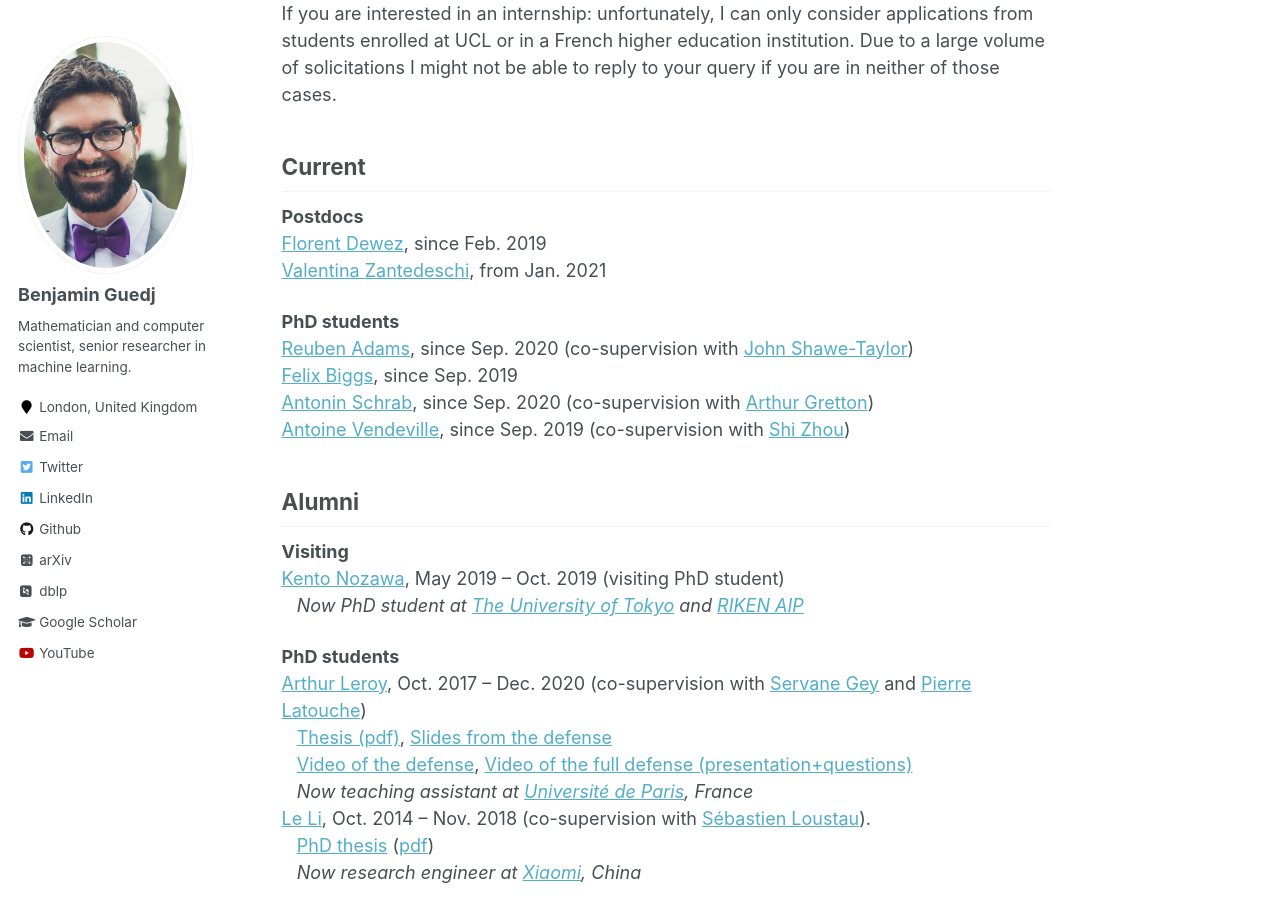
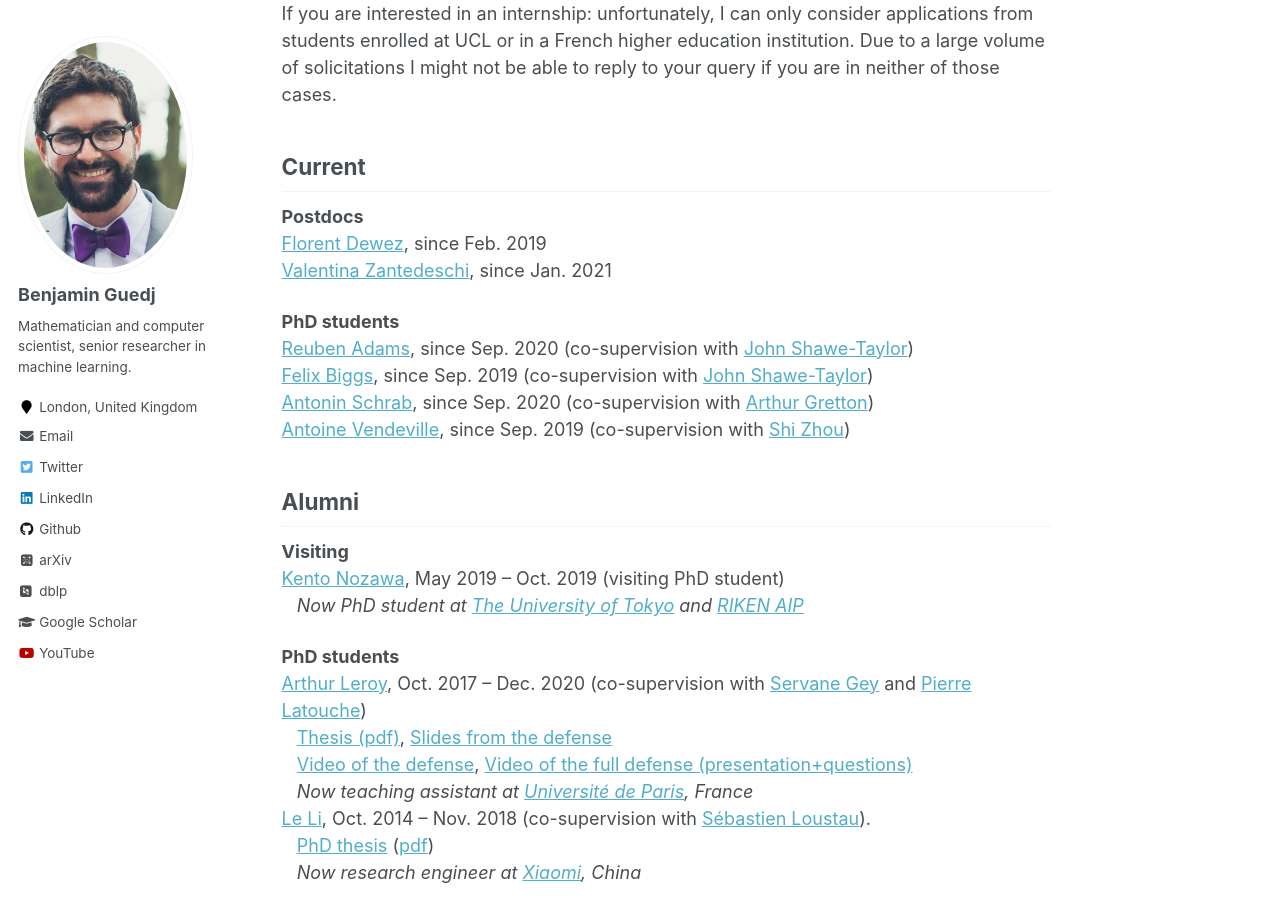
Before and after one commit to bguedj/bguedj.github.io, a Jekyll site: the page built from _pages/team.md, in a window 1280 px wide and 900 px high, scrolled down 488 px. Built offline with Jekyll 4.4.1, drawn with Linux system fonts in a browser that asks for light colours; some web fonts are replaced.

Commit message:
add john for felix phd

```diff
--- a/_pages/team.md
+++ b/_pages/team.md
@@ -19,11 +19,11 @@ If you are interested in an internship: unfortunately, I can only consider appli
 
 **Postdocs**
 [Florent Dewez](https://fdewez.github.io), since Feb. 2019
-[Valentina Zantedeschi](http://vzantedeschi.com), from Jan. 2021
+[Valentina Zantedeschi](http://vzantedeschi.com), since Jan. 2021
 
 **PhD students**
 [Reuben Adams](https://reubenadams.github.io), since Sep. 2020 (co-supervision with [John Shawe-Taylor](http://www0.cs.ucl.ac.uk/staff/J.Shawe-Taylor/))
-[Felix Biggs](https://www.felixbiggs.com), since Sep. 2019
+[Felix Biggs](https://www.felixbiggs.com), since Sep. 2019 (co-supervision with [John Shawe-Taylor](http://www0.cs.ucl.ac.uk/staff/J.Shawe-Taylor/))
 [Antonin Schrab](https://antoninschrab.github.io), since Sep. 2020 (co-supervision with [Arthur Gretton](http://www.gatsby.ucl.ac.uk/~gretton/))
 [Antoine Vendeville](https://antoinevendeville.github.io/), since Sep. 2019 (co-supervision with [Shi Zhou](https://wp.cs.ucl.ac.uk/shizhou/))
 
```
